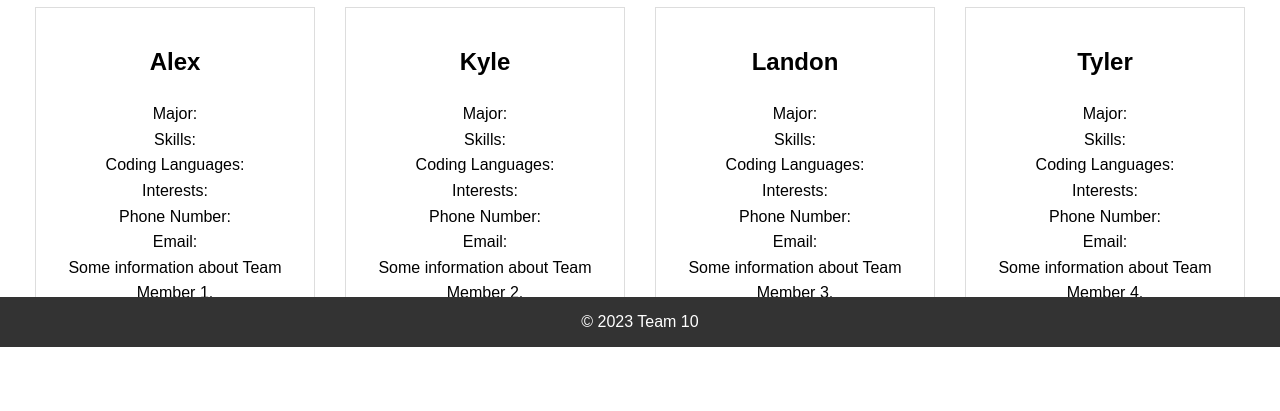
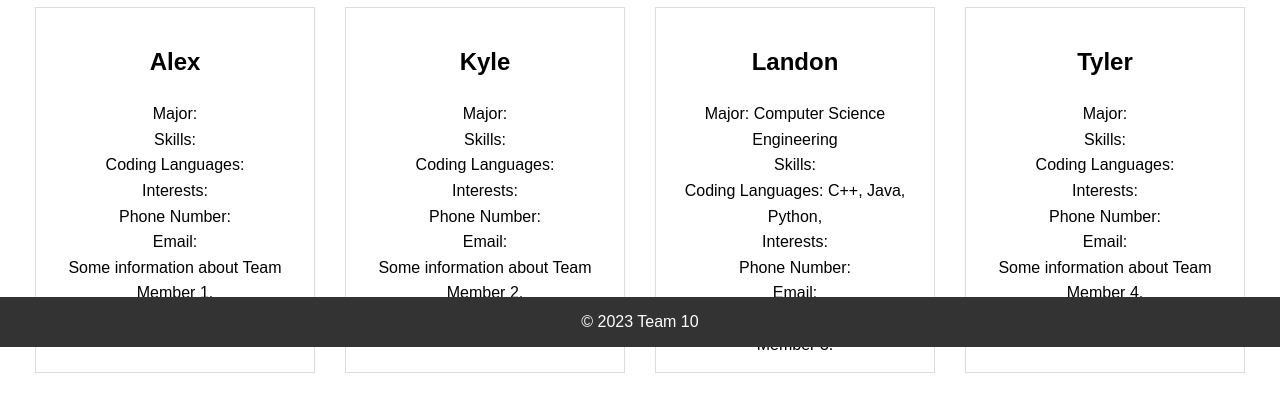
Before and after one commit to itzenhuiser/SDLab3, a plain HTML site: page index.html in a window 1280 px wide. Shown: the part 453-864 px from the top of the page. Drawn offline with Linux system fonts and the light colour scheme.

Commit message:
updated landon section in index.html

```diff
--- a/index.html
+++ b/index.html
@@ -54,9 +54,9 @@
             <!-- Team member 3 -->
             <div class="team-member">
                 <h2>Landon</h2>
-                <p>Major: </p>
+                <p>Major: Computer Science Engineering</p>
                 <p>Skills: </p>
-                <p>Coding Languages: </p>
+                <p>Coding Languages: C++, Java, Python, </p>
                 <p>Interests: </p>
                 <p>Phone Number: </p>
                 <p>Email: </p>
--- a/styles.css
+++ b/styles.css
@@ -111,8 +111,6 @@ button[type="login"]:hover {
 button[type="register"]:hover {
     background: #555;
 }
-<<<<<<< Updated upstream
-=======
 /* styling for projects.html **********************/
 .project {
     display: flex;
@@ -157,17 +155,15 @@ button[type="register"]:hover {
 }
 
 .team-member {
-    width: 20%; /* Adjust the width as needed */
+    width: 20%;
     margin: 10px;
     padding: 15px;
-    border: 1px solid #ddd; /* Add a border for better visibility */
+    border: 1px solid #ddd;
     text-align: center;
 }
 
-/* Add a media query to adjust the width on smaller screens */
 @media (max-width: 768px) {
     .team-member {
-        width: 100%; /* Full width on smaller screens */
+        width: 100%;
     }
 }
->>>>>>> Stashed changes
```
